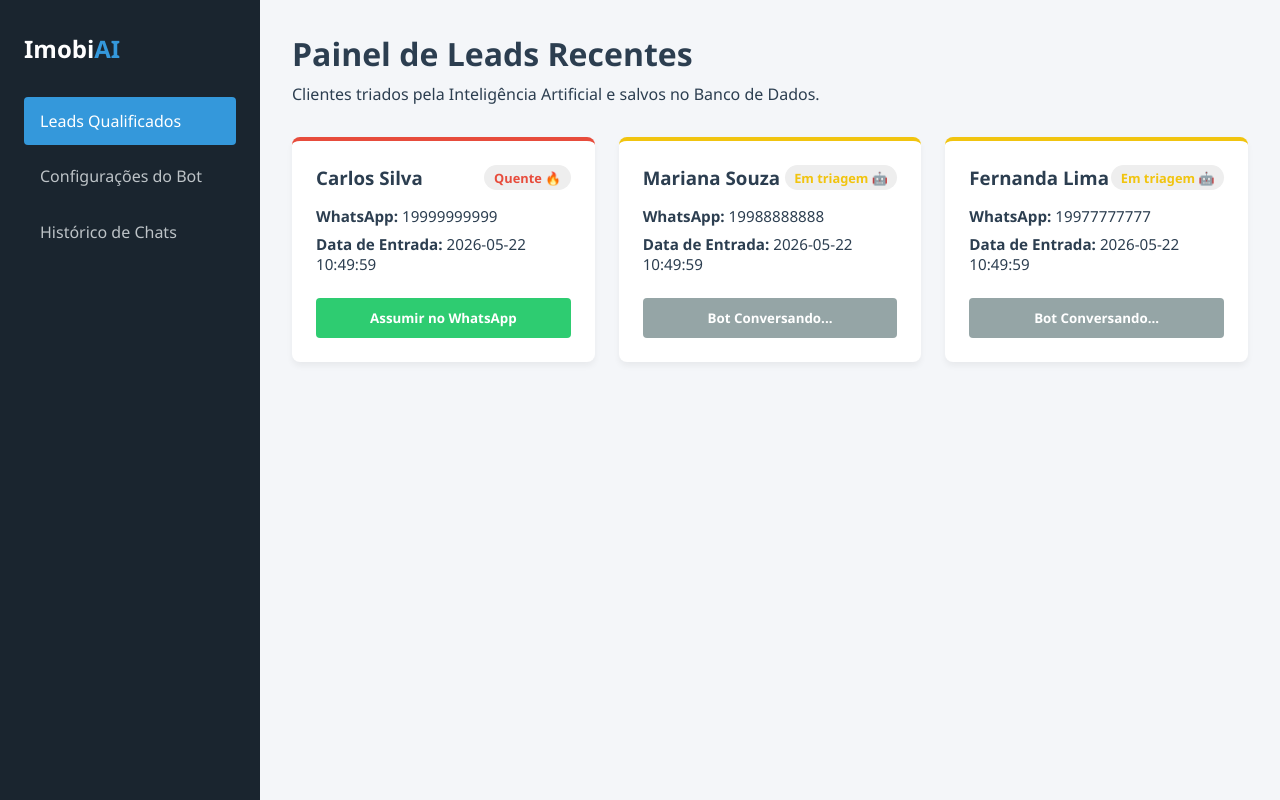
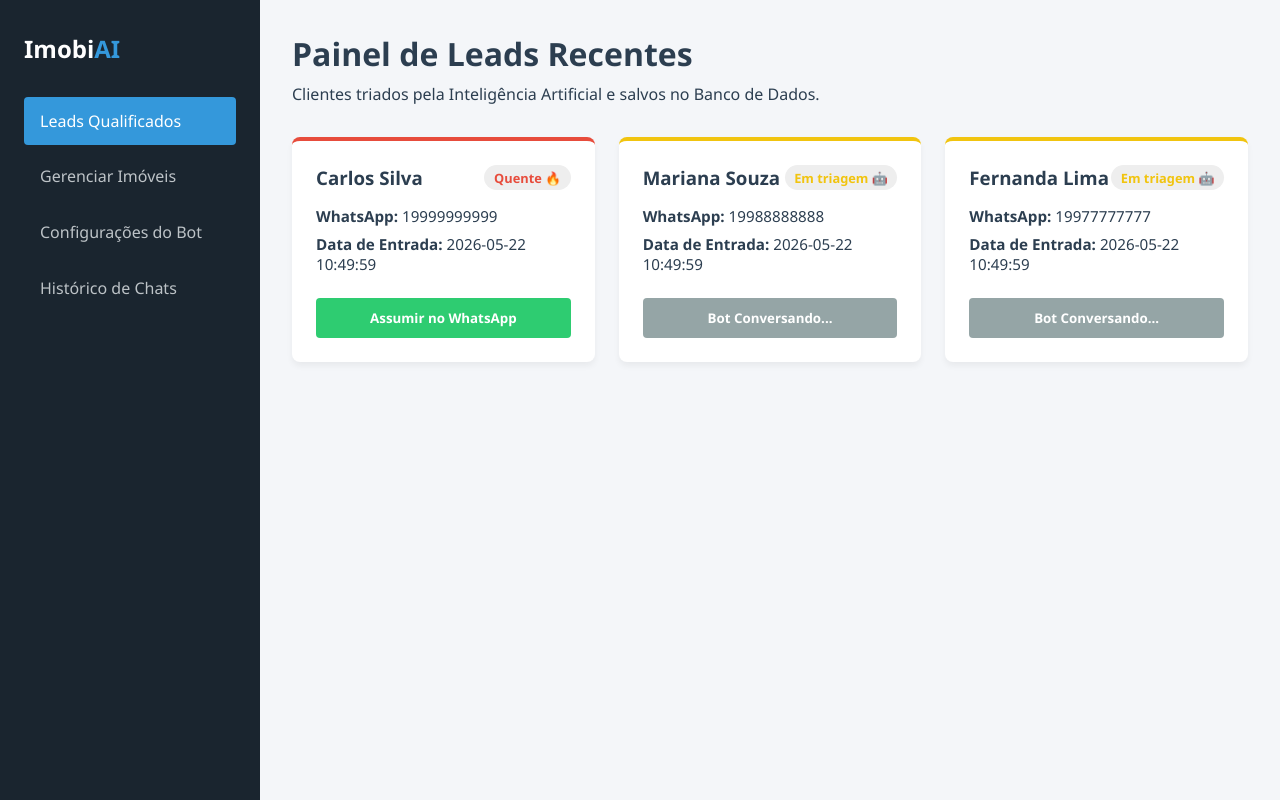
Before and after one commit to sMarkis/projeto_imobcorretor, a FastAPI app: page / in a window 1280 px wide. Run offline with FastAPI, Linux system fonts and the light colour scheme; data comes from the database, SQL or seed files in the repository; data that the repository does not hold is empty.

Commit message:
ajuste do index

```diff
--- a/templates/index.html
+++ b/templates/index.html
@@ -4,31 +4,28 @@
     <meta charset="UTF-8">
     <meta name="viewport" content="width=device-width, initial-scale=1.0">
     <title>ImobiAI - Dashboard do Corretor</title>
-    <link rel="stylesheet" href="/static/style.css?v=1.2">
+    <link class="html-embed" rel="stylesheet" href="/static/style.css?v=1.2">
 </head>
 <body>
     <div class="dashboard-container">
-        <!-- Sidebar Lateral -->
         <aside class="sidebar">
             <h2>Imobi<span>AI</span></h2>
             <nav>
                 <a href="#" id="menu-leads" class="nav-link active" onclick="switchTab('leads')">Leads Qualificados</a>
+                <a href="/imoveis" id="menu-imoveis" class="nav-link">Gerenciar Imóveis</a>
                 <a href="#" id="menu-config" class="nav-link" onclick="switchTab('config')">Configurações do Bot</a>
                 <a href="#" id="menu-historico" class="nav-link" onclick="switchTab('historico')">Histórico de Chats</a>
             </nav>
         </aside>
 
-        <!-- Conteúdo Principal -->
         <main class="main-content">
 
-            <!-- SEÇÃO 1: LEADS QUALIFICADOS -->
             <section id="section-leads" class="tab-content active-content">
                 <header>
                     <h1>Painel de Leads Recentes</h1>
                     <p>Clientes triados pela Inteligência Artificial e salvos no Banco de Dados.</p>
                 </header>
                 <div class="leads-grid">
-                    <!-- Loop do Python para renderizar cada lead do banco -->
                     {% for lead in leads %}
                     <div class="lead-card status-{{ lead.status }}">
                         <div class="card-header">
@@ -55,7 +52,6 @@
                 </div>
             </section>
 
-            <!-- SEÇÃO 2: CONFIGURAÇÕES DO BOT -->
             <section id="section-config" class="tab-content">
                 <header>
                     <h1>Configurações do Bot</h1>
@@ -64,9 +60,6 @@
                 <div class="config-container">
                     <div class="config-card">
                         <h3>Prompt de Direcionamento Comercial</h3>
-                        <p> </p>
-
-                        <p> </p>
 
                         <div id="alert-msg" style="display: none; padding: 10px; margin-bottom: 15px; border-radius: 4px; font-weight: bold;"></div>
 
@@ -76,7 +69,6 @@
                 </div>
             </section>
 
-            <!-- SEÇÃO 3: HISTÓRICO DE CHATS -->
             <section id="section-historico" class="tab-content">
                 <header>
                     <h1>Histórico de Chats</h1>
```
